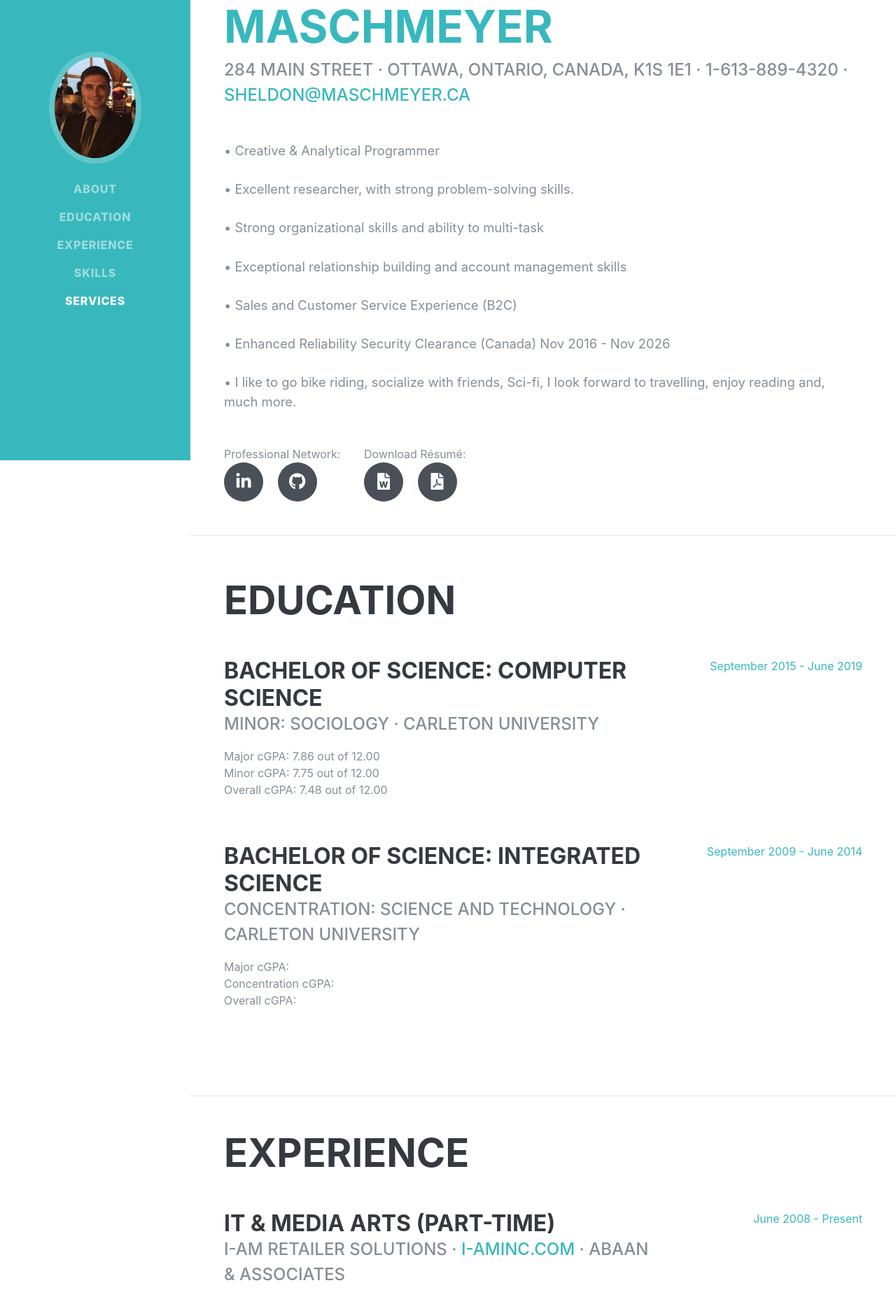
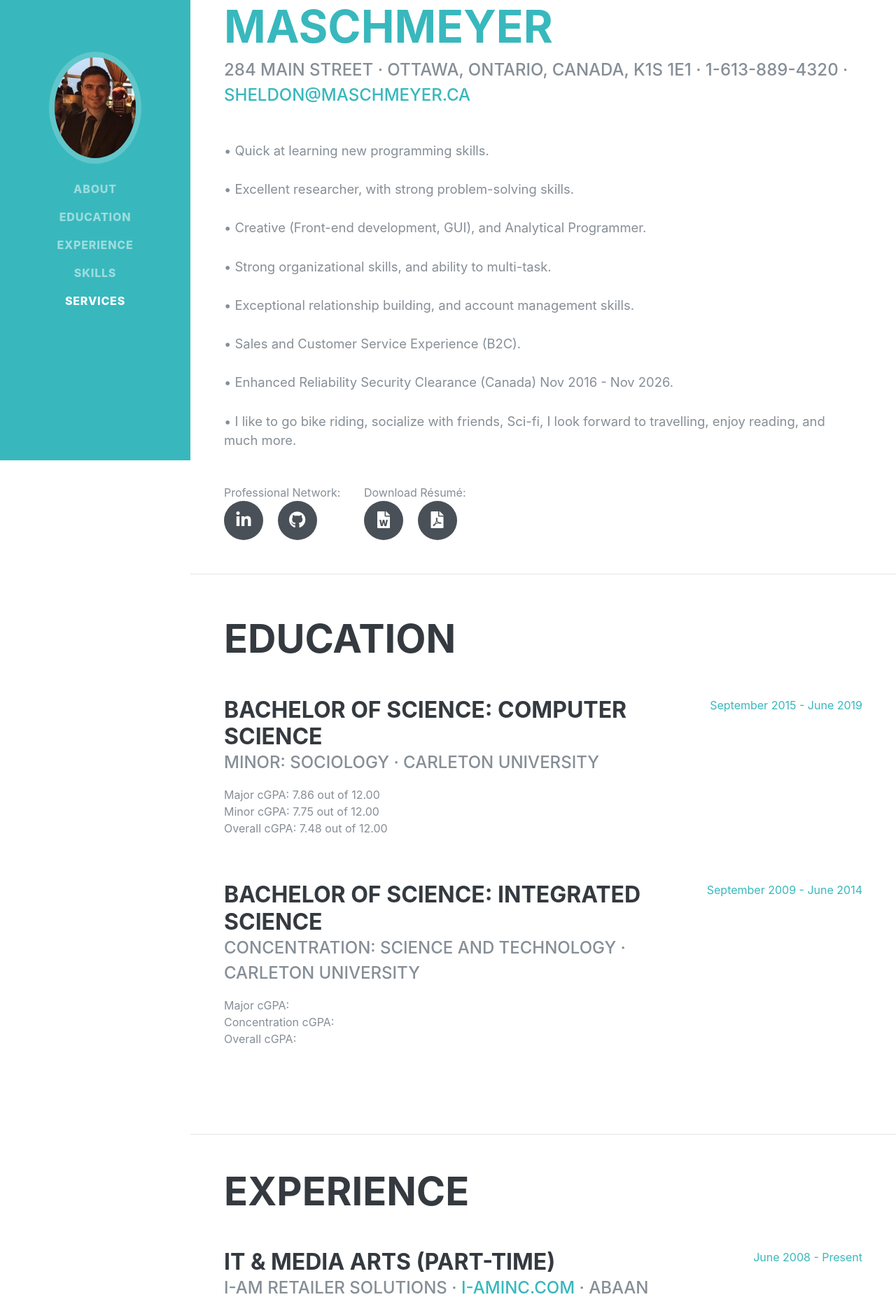
Before and after one commit to sheldonmaschmeyer/website-sheldon, a PHP site: page / in a window 1280 px wide. Shown: the part 142-1996 px from the top of the page at 70% size. Run offline with PHP 8.4, Linux system fonts and the light colour scheme; some web fonts are replaced.

Commit message:
edited into

```diff
--- a/index.php
+++ b/index.php
@@ -62,13 +62,13 @@
         <div class="subheading mb-5">284 Main Street · Ottawa, Ontario, Canada, K1S 1E1 · 1-613-889-4320 ·
           <a href="mailto:sheldon@maschmeyer.ca">sheldon@maschmeyer.ca</a>
         </div>
-        <p class="lead mb-5">• Creative &amp; Analytical Programmer<br>
-          <br>• Excellent researcher, with strong problem-solving skills.<br>
-          <br>• Strong organizational skills and ability to multi-task<br>
-          <br>• Exceptional relationship building and account management skills<br>
-          <br>• Sales and Customer Service Experience (B2C)<br>
-          <br>• Enhanced Reliability Security Clearance (Canada) Nov 2016 - Nov 2026<br>
-          <br>• I like to go bike riding, socialize with friends, Sci-fi, I look forward to travelling, enjoy reading and, much more.</p>
+        <p class="lead mb-5">• Quick at learning new programming skills.<br>
+          <br>• Excellent researcher, with strong problem-solving skills.<br><br>• Creative (Front-end development, GUI), and Analytical Programmer.<br>
+          <br>• Strong organizational skills, and ability to multi-task.<br>
+          <br>• Exceptional relationship building, and account management skills.<br>
+          <br>• Sales and Customer Service Experience (B2C).<br>
+          <br>• Enhanced Reliability Security Clearance (Canada) Nov 2016 - Nov 2026.<br>
+          <br>• I like to go bike riding, socialize with friends, Sci-fi, I look forward to travelling, enjoy reading, and much more.</p>
         <div class="social-icons" style="width: 200px; float: left">
           Professional Network:
           <a href="https://www.linkedin.com/in/sheldonmaschmeyer/">
@@ -133,7 +133,7 @@
           <div class="resume-content">
             <h3 class="mb-0">IT &amp; Media Arts (Part-Time)</h3>
             <div class="subheading mb-3">I-AM Retailer Solutions · <a href="https://i-aminc.com">i-aminc.com</a> · Abaan &amp; Associates</div>
-            <p>I-AM is a small Canadian startup specializing in advanced retail display solutions. I-AM targets large retail outlets and, the grocery industry.<br>
+            <p>I-AM is a small Canadian startup specializing in advanced retail display solutions. I-AM targets large retail outlets, and the grocery industry.<br>
               <br>Key Responsibilities: <br>
               </p><ul>
                 <li>Graphic art design/creation of multimedia business support materials, including concept renditions, situational prototype designs and presentation images, videos and animations </li>
@@ -143,7 +143,7 @@
           <div class="resume-date text-md-right">
             <span class="text-primary">June 2008 - Present</span>
           </div>
-        </div>cd
+        </div>
 
         <div class="resume-item d-flex flex-column flex-md-row justify-content-between mb-5">
           <div class="resume-content">
```
